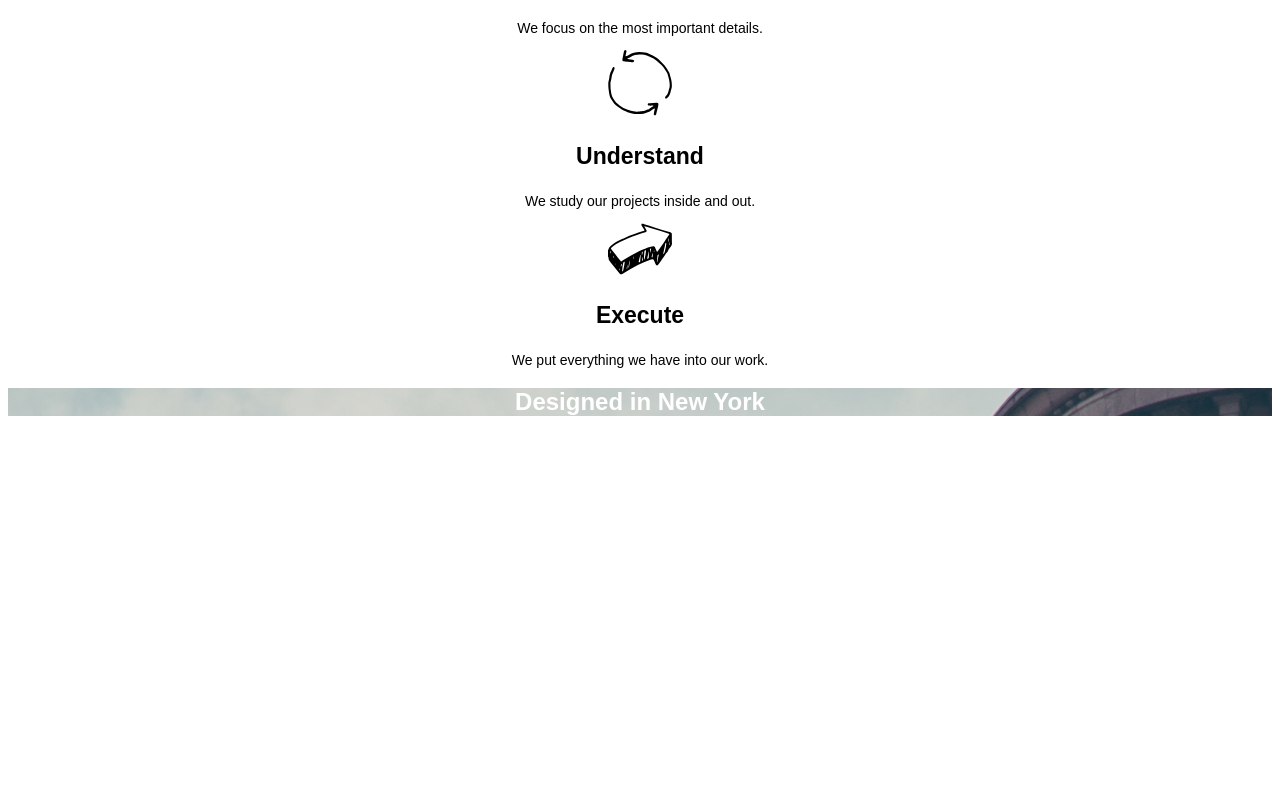
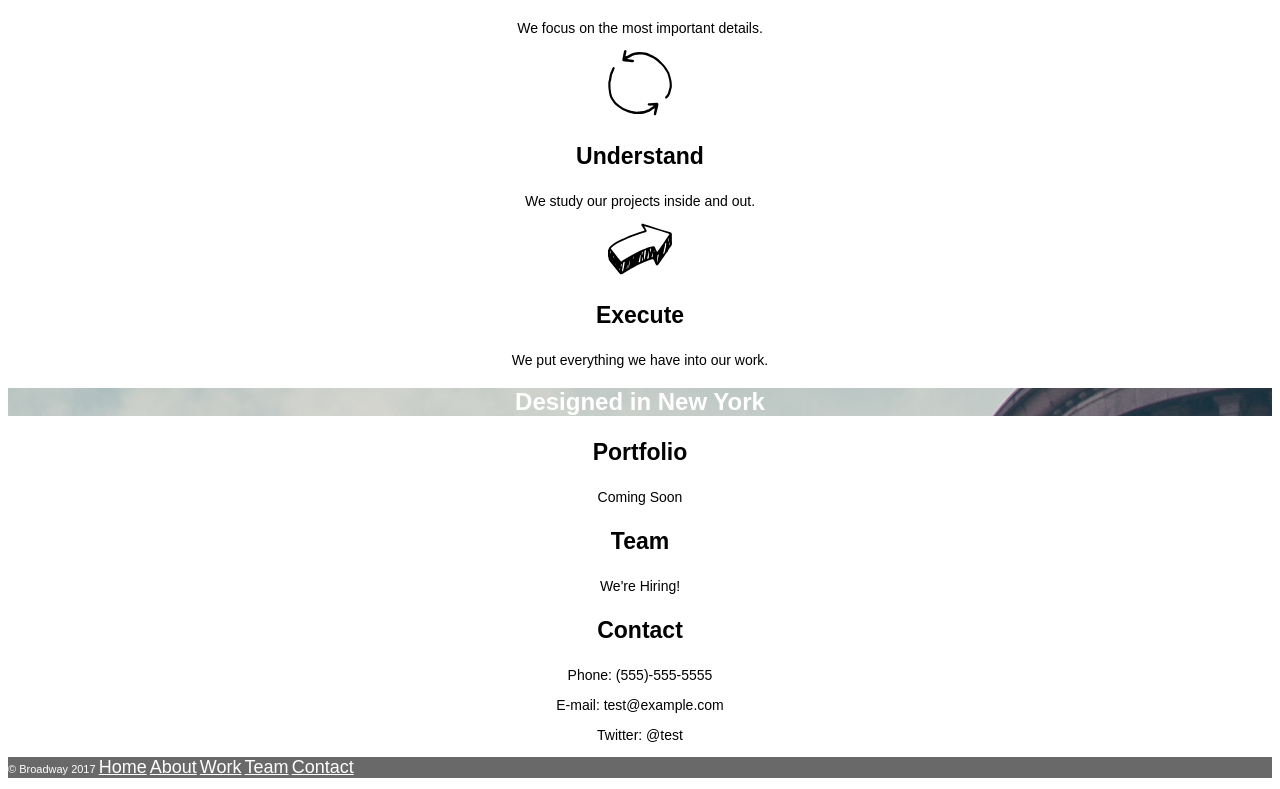
Before and after one commit to pkanteti/broadway, a plain HTML site: page index.html in a window 1280 px wide. Shown: the part 525-1314 px from the top of the page. Before the commit the page ends 961 px from the top, so only its background shows below. Drawn offline with Linux system fonts and the light colour scheme.

Commit message:
Updated the contact section, footer for the website

```diff
--- a/index.html
+++ b/index.html
@@ -13,12 +13,12 @@
   <div class="banner">
     <h1>Broadway Design</h1>
     <p><a class="btn-nav" href="#">Home</a></p>
-    <p><a class="btn-nav" href="#">Process</a></p>
-    <p><a class="btn-nav" href="#">Work</a></p>
-    <p><a class="btn-nav" href="#">Team</a></p>
-    <p><a class="btn-nav" href="#">Contact</a></p>
+    <p><a class="btn-nav" href="#about">About</a></p>
+    <p><a class="btn-nav" href="#work">Work</a></p>
+    <p><a class="btn-nav" href="#team">Team</a></p>
+    <p><a class="btn-nav" href="#contact">Contact</a></p>
   </div>
-  <div class="detail" id="process">
+  <div class="detail" id="about">
     <h2>Our Process</h2>
     <div class="detail-item">
       <img src="./resources/images/identify.svg" alt="identify">
@@ -39,8 +39,35 @@
   <div class="banner">
     <h2>Designed in New York</h2>
   </div>
-  <div class="detail" id="process">
-
+  <div class="detail" id="work">
+    <div class="detail-item">
+      <h3>Portfolio</h3>
+      <p>Coming Soon</p>
+    </div>
+  </div>
+  <div class="detail" id="team">
+    <div class="detail-item">
+      <h3>Team</h3>
+      <p>We're Hiring!</p>
+    </div>
+  </div>
+  <div class="detail" id="contact">
+    <div class="detail-item">
+      <h3>Contact</h3>
+      <p>Phone: (555)-555-5555</p>
+      <p>E-mail: test@example.com</p>
+      <p>Twitter: @test</p>
+    </div>
+  </div>
+  <div class="footer">
+    <p>
+        © Broadway 2017
+        <a class="btn-nav" href="#">Home</a>
+        <a class="btn-nav" href="#about">About</a>
+        <a class="btn-nav" href="#work">Work</a>
+        <a class="btn-nav" href="#team">Team</a>
+        <a class="btn-nav" href="#contact">Contact</a>
+    </p>
   </div>
 </body>
 </html>
--- a/resources/css/style.css
+++ b/resources/css/style.css
@@ -9,6 +9,11 @@
 .banner h1 {
   font-size: 70px;
   font-weight: bold;
+}
+.footer {
+  background-color: dimgray;
+  font-size: 11px;
+  color: white;
 }
 .btn-nav {
   font-size: 18px;
```
